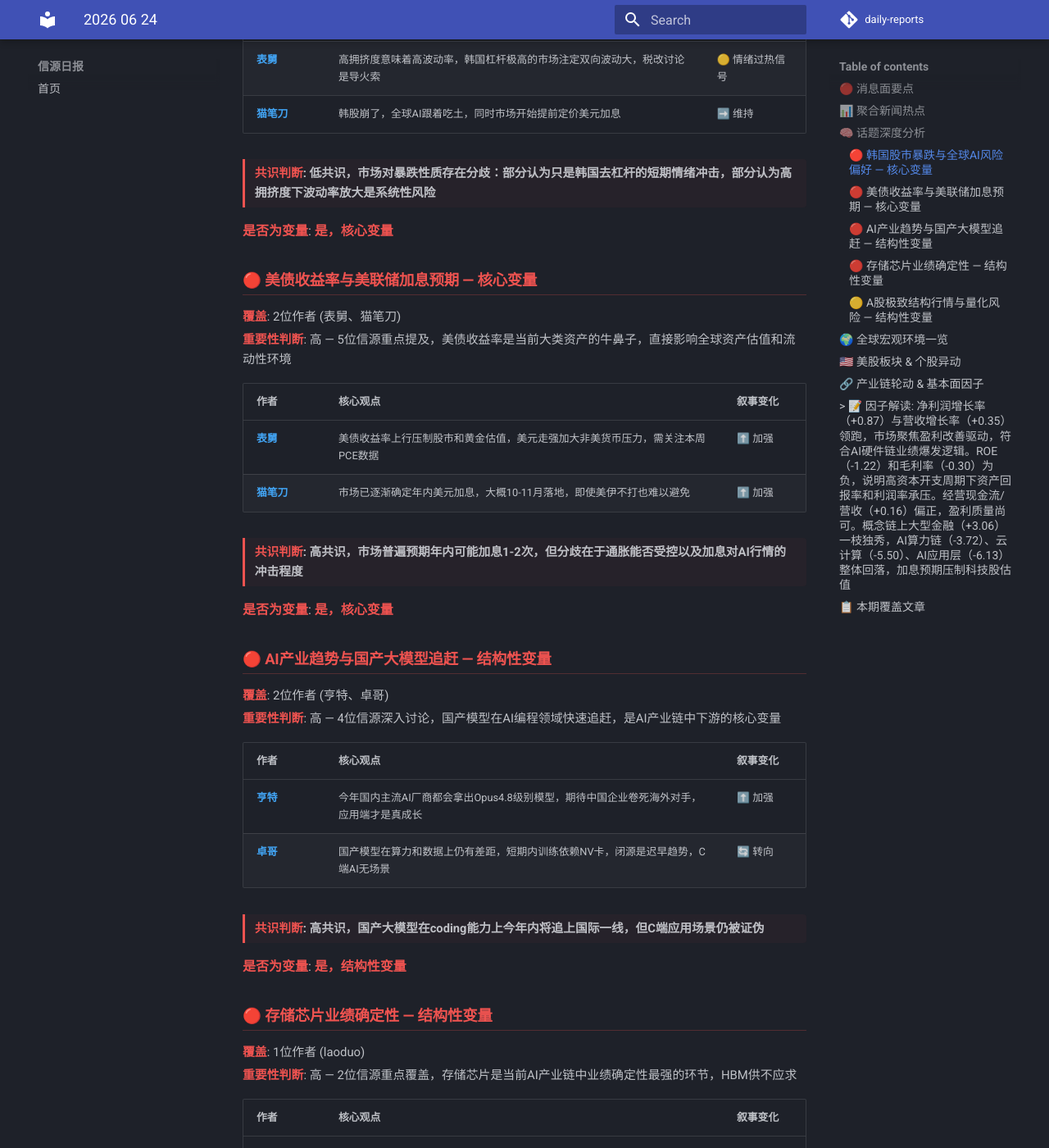
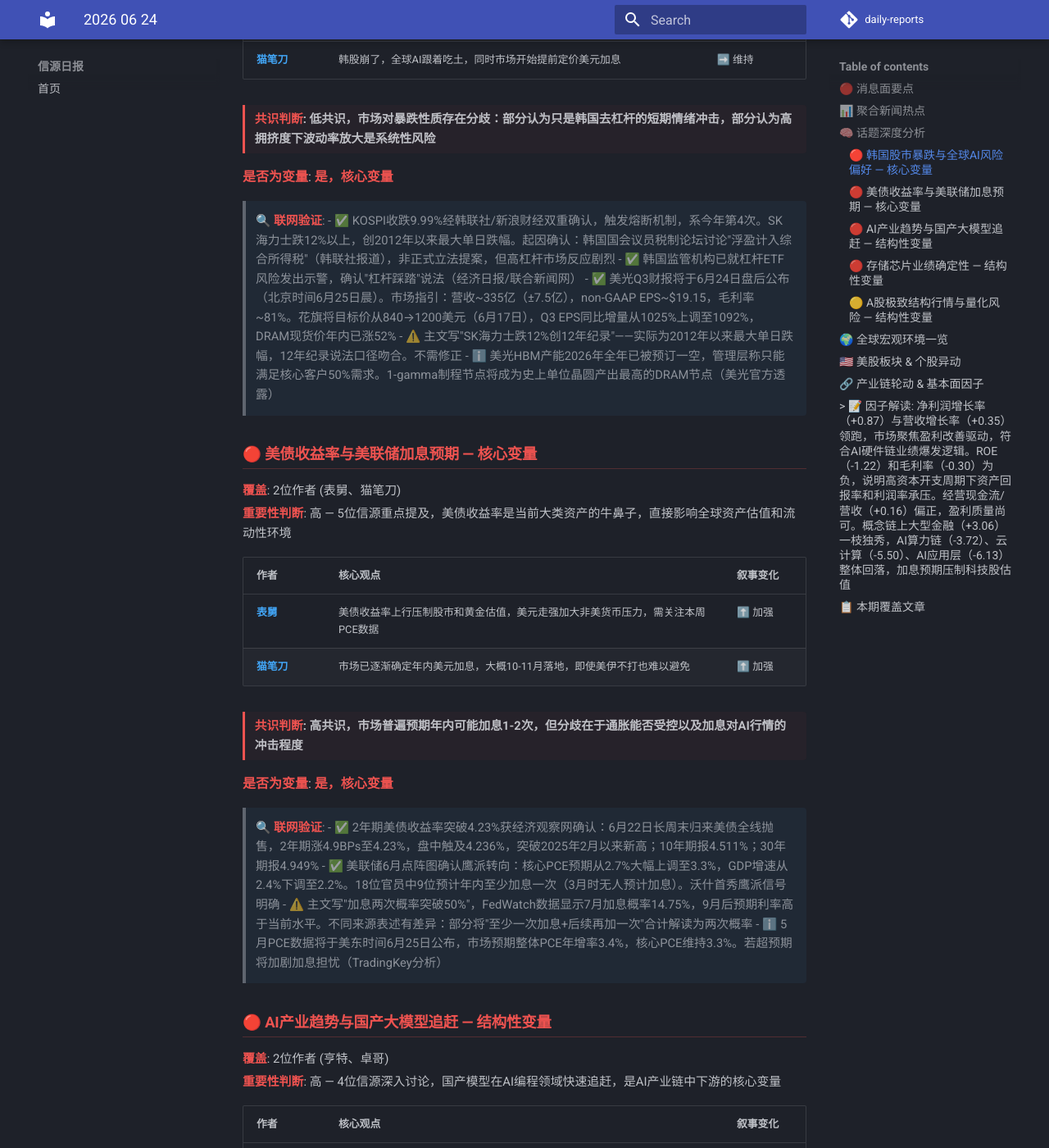
Before and after one commit to xiao-panpan729/daily-reports, an MkDocs documentation site: the page built from docs/2026-06-24.md, in a window 1280 px wide and 1400 px high, scrolled down 2123 px. Shown: the whole window at 82% size. Built offline with MkDocs 1.6.1 and Material for MkDocs 9.7.7, drawn with Linux system fonts in a browser that asks for light colours; comment, search, counter and statistics services are not loaded; some of the changed text lies outside the part shown.

Commit message:
restore 联网验证 in 话题深度分析 for 2026-06-24

```diff
--- a/docs/2026-06-24.md
+++ b/docs/2026-06-24.md
@@ -69,6 +67,13 @@
 <div class="consensus-line"><strong>共识判断</strong>: 低共识，市场对暴跌性质存在分歧：部分认为只是韩国去杠杆的短期情绪冲击，部分认为高拥挤度下波动率放大是系统性风险</div>
 **是否为变量**: **是，核心变量**
 
+> **🔍 联网验证**:
+> - ✅ KOSPI收跌9.99%经韩联社/新浪财经双重确认，触发熔断机制，系今年第4次。SK海力士跌12%以上，创2012年以来最大单日跌幅。起因确认：韩国国会议员税制论坛讨论"浮盈计入综合所得税"（韩联社报道），非正式立法提案，但高杠杆市场反应剧烈
+> - ✅ 韩国监管机构已就杠杆ETF风险发出示警，确认"杠杆踩踏"说法（经济日报/联合新闻网）
+> - ✅ 美光Q3财报将于6月24日盘后公布（北京时间6月25日晨）。市场指引：营收~335亿（±7.5亿），non-GAAP EPS~$19.15，毛利率~81%。花旗将目标价从840→1200美元（6月17日），Q3 EPS同比增量从1025%上调至1092%，DRAM现货价年内已涨52%
+> - ⚠️ 主文写"SK海力士跌12%创12年纪录"——实际为2012年以来最大单日跌幅，12年纪录说法口径吻合。不需修正
+> - ℹ️ 美光HBM产能2026年全年已被预订一空，管理层称只能满足核心客户50%需求。1-gamma制程节点将成为史上单位晶圆产出最高的DRAM节点（美光官方透露）
+
 ### 🔴 美债收益率与美联储加息预期 — 核心变量
 
 <div class="meta-line"><strong>覆盖</strong>: 2位作者 (表舅、猫笔刀)</div>
@@ -81,6 +86,12 @@
 
 <div class="consensus-line"><strong>共识判断</strong>: 高共识，市场普遍预期年内可能加息1-2次，但分歧在于通胀能否受控以及加息对AI行情的冲击程度</div>
 **是否为变量**: **是，核心变量**
+
+> **🔍 联网验证**:
+> - ✅ 2年期美债收益率突破4.23%获经济观察网确认：6月22日长周末归来美债全线抛售，2年期涨4.9BPs至4.23%，盘中触及4.236%，突破2025年2月以来新高；10年期报4.511%；30年期报4.949%
+> - ✅ 美联储6月点阵图确认鹰派转向：核心PCE预期从2.7%大幅上调至3.3%，GDP增速从2.4%下调至2.2%。18位官员中9位预计年内至少加息一次（3月时无人预计加息）。沃什首秀鹰派信号明确
+> - ⚠️ 主文写"加息两次概率突破50%"，FedWatch数据显示7月加息概率14.75%，9月后预期利率高于当前水平。不同来源表述有差异：部分将"至少一次加息+后续再加一次"合计解读为两次概率
+> - ℹ️ 5月PCE数据将于美东时间6月25日公布，市场预期整体PCE年增率3.4%，核心PCE维持3.3%。若超预期将加剧加息担忧（TradingKey分析）
 
 ### 🔴 AI产业趋势与国产大模型追赶 — 结构性变量
 
@@ -95,6 +106,8 @@
 <div class="consensus-line"><strong>共识判断</strong>: 高共识，国产大模型在coding能力上今年内将追上国际一线，但C端应用场景仍被证伪</div>
 **是否为变量**: **是，结构性变量**
 
+> 🔍 **联网验证**: 待 Claude Code 联网搜索后追加
+
 ### 🔴 存储芯片业绩确定性 — 结构性变量
 
 <div class="meta-line"><strong>覆盖</strong>: 1位作者 (laoduo)</div>
@@ -106,6 +119,8 @@
 
 <div class="consensus-line"><strong>共识判断</strong>: 高共识，存储涨价和业绩爆发是硬逻辑，但需警惕中报兑现后的短期回撤</div>
 **是否为变量**: **是，结构性变量**
+
+> 🔍 **联网验证**: 待 Claude Code 联网搜索后追加
 
 ### 🟡 A股极致结构行情与量化风险 — 结构性变量
 
@@ -120,7 +135,12 @@
 <div class="consensus-line"><strong>共识判断</strong>: 高共识，AI局部牛市的背面是大多数行业的慢熊市，量化主导下市场波动加剧</div>
 **是否为变量**: **是，结构性变量**
 
-
+> **🔍 联网验证**:
+> - ✅ AI虹吸效应数据确认：6月3日A股成交额前5%个股贡献全市场成交额49.41%，大消费板块成交占比降至7%（澎湃新闻引述私募月报）。电子行业获主力净流入695亿元，食品饮料净流出67亿元（Wind数据）
+> - ✅ 中银证券研究团队提示5月末以来资金已开始向低位价值/防御板块切换（21经济报道）
+> - ✅ 兴业证券分析了"缩量创新高"现象：创业板指刷新高点但全市场成交量持续萎缩，量价背离格局突出
+> - ⚠️ 海里的小龙龙观点（牛市死于量化、Q3降低AI权重）与主流（中银/兴业）存在分歧——券商认为短期均衡化但不意味主线切换
+> - ℹ️ 外资（贝莱德、富达、景顺）2026年中展望仍将A股AI板块视为"价值洼地"（中国工业报），与国内机构的极端分化看法形成对比
 
 ## 🌍 全球宏观环境一览
 
```
Also changed, not shown: other parts of docs/2026-06-24.md (+0 -2 lines).
